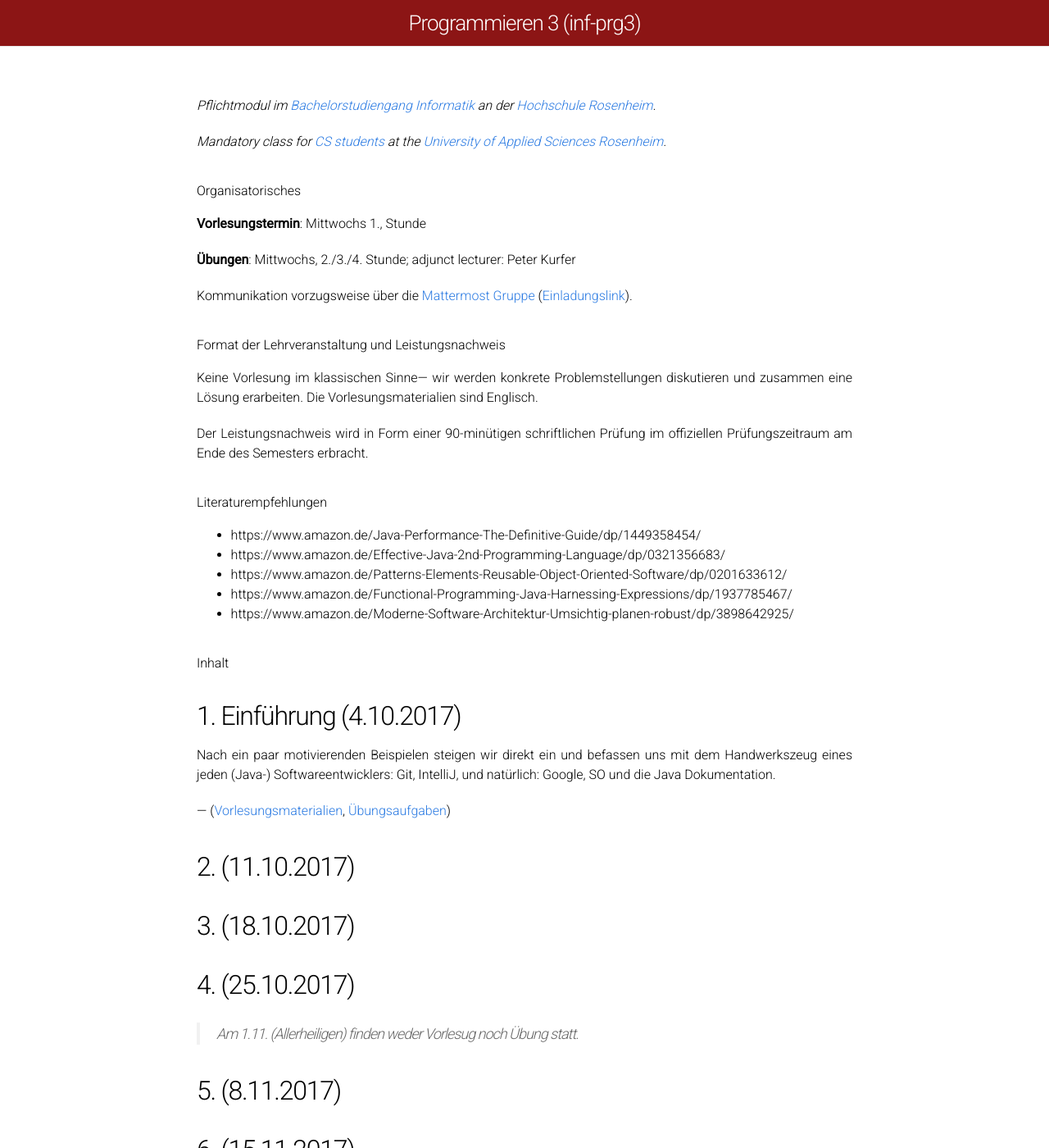
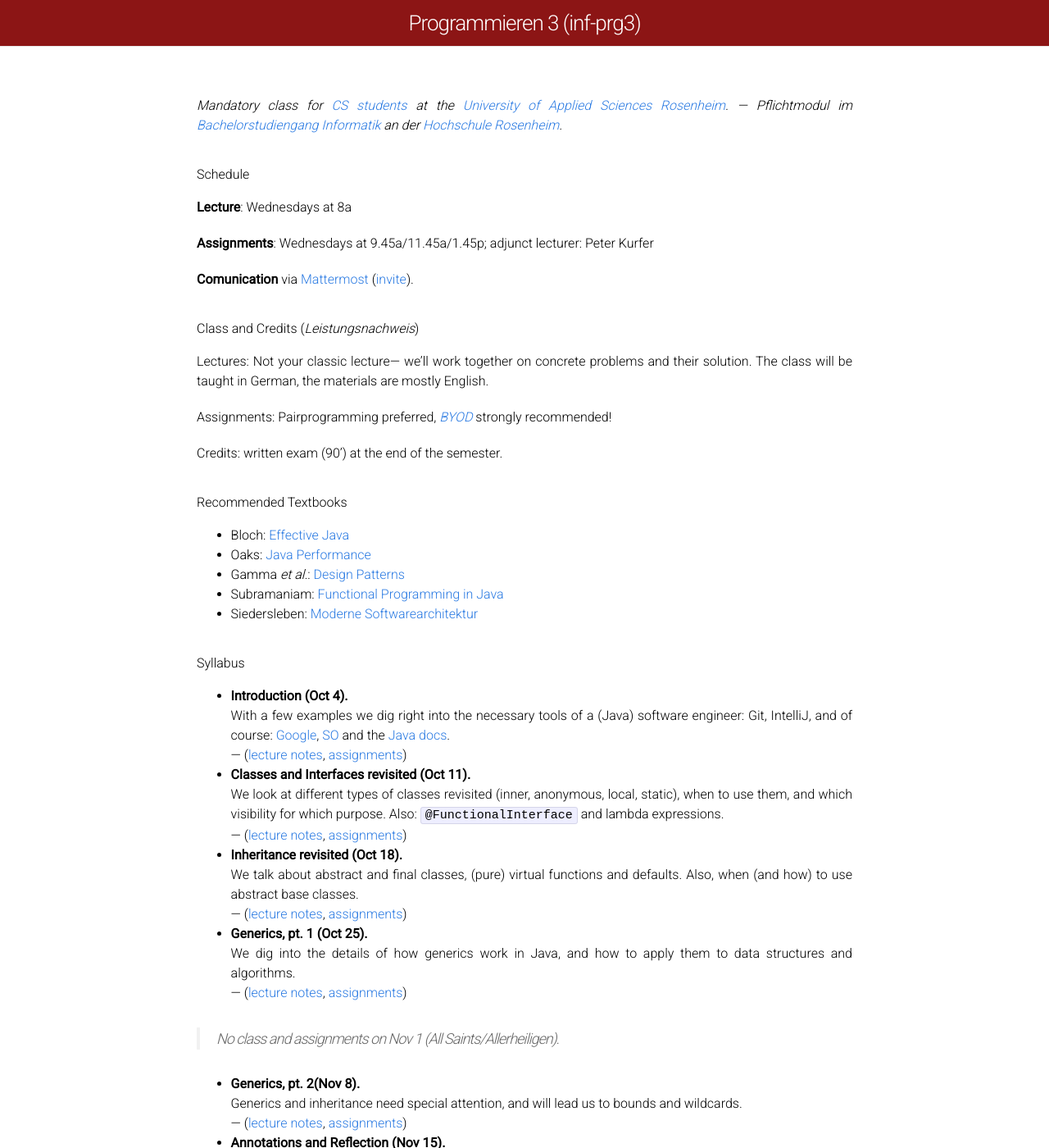
Before and after one commit to daschub/hsro-inf-prg3.github.io, a Jekyll site: the page built from Readme.md, in a window 1280 px wide and 1400 px high. Shown: the whole window at 82% size. Built offline with Jekyll 4.4.1, drawn with Linux system fonts in a browser that asks for light colours; our own code applies the rules of GitHub Pages for plain Markdown files; some of the changed text lies outside the part shown.

Commit message:
English, please.

```diff
--- a/Readme.md
+++ b/Readme.md
@@ -1,63 +1,118 @@
-_Pflichtmodul im [Bachelorstudiengang Informatik](https://www.fh-rosenheim.de/technik/informatik-mathematik/informatik-bachelor/) an der [Hochschule Rosenheim](www.fh-rosenheim.de)._
+_Mandatory class for [CS students](https://www.fh-rosenheim.de/technik/informatik-mathematik/informatik-bachelor/) at the [University of Applied Sciences Rosenheim](https://www.fh-rosenheim.de). --- Pflichtmodul im [Bachelorstudiengang Informatik](https://www.fh-rosenheim.de/technik/informatik-mathematik/informatik-bachelor/) an der [Hochschule Rosenheim](https://www.fh-rosenheim.de)._
 
-_Mandatory class for [CS students](https://www.fh-rosenheim.de/technik/informatik-mathematik/informatik-bachelor/) at the [University of Applied Sciences Rosenheim](www.fh-rosenheim.de)._
+# Schedule
 
-# Organisatorisches
+**Lecture**: Wednesdays at 8a
 
-**Vorlesungstermin**: Mittwochs 1., Stunde
+**Assignments**: Wednesdays at 9.45a/11.45a/1.45p; adjunct lecturer: Peter Kurfer
 
-**Übungen**: Mittwochs, 2./3./4. Stunde; adjunct lecturer: Peter Kurfer
-
-Kommunikation vorzugsweise über die [Mattermost Gruppe](https://inf-mattermost.fh-rosenheim.de/inf-prg3/channels/town-square) ([Einladungslink](https://inf-mattermost.fh-rosenheim.de/signup_user_complete/?id=c8n9474tq3dm8mjn7cse1xsesa)).
+**Comunication** via [Mattermost](https://inf-mattermost.fh-rosenheim.de/inf-prg3/channels/town-square) ([invite](https://inf-mattermost.fh-rosenheim.de/signup_user_complete/?id=c8n9474tq3dm8mjn7cse1xsesa)).
 
 
-# Format der Lehrveranstaltung und Leistungsnachweis
-Keine Vorlesung im klassischen Sinne--- wir werden konkrete Problemstellungen diskutieren und zusammen eine Lösung erarbeiten.
-Die Vorlesungsmaterialien sind Englisch.
+# Class and Credits (_Leistungsnachweis_)
+Lectures: Not your classic lecture--- we'll work together on concrete problems and their solution. The class will be taught in German, the materials are mostly English.
 
-Der Leistungsnachweis wird in Form einer 90-minütigen schriftlichen Prüfung im offiziellen Prüfungszeitraum am Ende des Semesters erbracht.
+Assignments: Pairprogramming preferred, [_BYOD_](https://en.wikipedia.org/wiki/Bring_your_own_device) strongly recommended!
+
+Credits: written exam (90') at the end of the semester.
 
 
-# Literaturempfehlungen
-- https://www.amazon.de/Java-Performance-The-Definitive-Guide/dp/1449358454/
-- https://www.amazon.de/Effective-Java-2nd-Programming-Language/dp/0321356683/
-- https://www.amazon.de/Patterns-Elements-Reusable-Object-Oriented-Software/dp/0201633612/
-- https://www.amazon.de/Functional-Programming-Java-Harnessing-Expressions/dp/1937785467/
-- https://www.amazon.de/Moderne-Software-Architektur-Umsichtig-planen-robust/dp/3898642925/
-
-# Inhalt
-## 1. Einführung (4.10.2017)
-Nach ein paar motivierenden Beispielen steigen wir direkt ein und befassen uns mit dem Handwerkszeug eines jeden (Java-) Softwareentwicklers: Git, IntelliJ, und natürlich: Google, SO und die Java Dokumentation.
-
---- ([Vorlesungsmaterialien](01-vl-einfuehrung/), [Übungsaufgaben](01-uebung-tools/))
-
-## 2.  (11.10.2017)
-
-## 3.  (18.10.2017)
-
-## 4.  (25.10.2017)
-
-> Am 1.11. (Allerheiligen) finden weder Vorlesug noch Übung statt.
-
-## 5.  (8.11.2017)
-
-## 6.  (15.11.2017)
-
-## 7.  (22.11.2017)
-
-## 8.  (29.11.2017)
-
-## 9.  (6.12.2017)
-
-## 10.  (13.12.2017)
-
-## 11.  (20.12.2017)
-
-## 12. Einführung in die funktionale Programmierung (10.1.2018)
-
-## 13. Funktionale Programmierung in Java (17.1.2018)
-
-> Am 24.1.2018 findet ein Ausweich- bzw. Wiederholungstermin statt.
+# Recommended Textbooks
+- Bloch: [Effective Java](https://www.amazon.de/Effective-Java-2nd-Programming-Language/dp/0321356683/)
+- Oaks: [Java Performance](https://www.amazon.de/Java-Performance-The-Definitive-Guide/dp/1449358454/)
+- Gamma _et al._: [Design Patterns](https://www.amazon.de/Patterns-Elements-Reusable-Object-Oriented-Software/dp/0201633612/)
+- Subramaniam: [Functional Programming in Java](https://www.amazon.de/Functional-Programming-Java-Harnessing-Expressions/dp/1937785467/)
+- Siedersleben: [Moderne Softwarearchitektur](https://www.amazon.de/Moderne-Software-Architektur-Umsichtig-planen-robust/dp/3898642925/)
 
 
-_Alle Angaben vorbehaltlich von Änderungen.
+# Syllabus
+- **Introduction (Oct 4).**
+
+	With a few examples we dig right into the necessary tools of a (Java) software engineer: Git, IntelliJ, and of course: [Google](https://www.google.com), [SO](https://www.stackoverflow.com) and the [Java docs](http://docs.oracle.com/javase/8/docs/).
+
+	--- ([lecture notes](ln01-intro/), [assignments](/a01-tools/))
+
+- **Classes and Interfaces revisited (Oct 11).**
+
+	We look at different types of classes revisited (inner, anonymous, local, static), when to use them, and which visibility for which purpose.
+	Also: `@FunctionalInterface` and lambda expressions.
+
+	--- ([lecture notes](ln02-classes/), [assignments](/a02-classes/))
+
+- **Inheritance revisited (Oct 18).**
+
+	We talk about abstract and final classes, (pure) virtual functions and defaults.
+	Also, when (and how) to use abstract base classes.
+
+	--- ([lecture notes](ln03-inheritance/), [assignments](/a03-inheritance/))
+
+- **Generics, pt. 1 (Oct 25).**
+
+	We dig into the details of how generics work in Java, and how to apply them to data structures and algorithms.
+
+	--- ([lecture notes](ln04-generics1/), [assignments](/a04-generics1/))
+
+> No class and assignments on Nov 1 (All Saints/Allerheiligen).
+
+- **Generics, pt. 2(Nov 8).**
+
+	Generics and inheritance need special attention, and will lead us to bounds and wildcards.
+
+	--- ([lecture notes](ln05-generics2/), [assignments](/a05-generics2/))
+
+- **Annotations and Reflection (Nov 15).**
+
+	Learn how annotations and reflection work using examples of serialization (with [gson](https://github.com/google/gson)) and networking ([retrofit](https://github.com/square/retrofit)).
+
+	--- ([lecture notes](ln06-annots/), [assignments](/a06-annots/))
+
+- **Design patterns, pt. 1 (Nov 22).**
+
+	We begin with a few basic patterns: composite, iterator and observer, and use that to dive into Android and MVC/MVVC.
+
+	--- ([lecture notes](ln07-dp1/), [assignments](/a07-dp1/))
+
+- **Design patterns, pt. 2 (Nov 29).**
+
+	We look at more every-day-patterns: singleton, factory, strategy and visitor.
+
+	--- ([lecture notes](ln08-dp2/), [assignments](/a08-dp2/))
+
+- **Design patterns, pt. 3 (Dec 6).**
+
+	We round up a few more useful patterns: proxy and adapter to make other peoples' modules fit your needs, and flyweight to save on precious memory in (mostly) graphical apps.
+
+	--- ([lecture notes](ln09-dp3/), [assignments](/a09-dp3/))
+
+- **Parallel processing, pt. 1 (Dec 13).**
+
+	Because sometimes, you need to work more than one thing at a time!
+	We'll talk about threads and concurrency when it comes to resources.
+
+	--- ([lecture notes](ln10-threads/), [assignments](/a10-threads/))
+
+- **Parallel proccessing, pt. 2 (Dec 20).**
+
+	`Thread`s are clunky--- learn about a better `Future`, and what _promise chaining_ can do for you.
+
+	--- ([lecture notes](ln11-futures/), [assignments](/a11-futures/))
+
+- **Introduction to functional programming (Jan 10).**
+
+	Leave your imperative and objected oriented programming comfort zone and follow me down the rabbit hole of functional programming.
+
+	--- ([lecture notes](ln12-fp1/), [assignments](/a12-fp1/))
+
+- **Functional programming in Java (Jan 17).**
+
+	We talk about the specifics (and limits) of functional programming in Java.
+	Learn about the basic `filter`-`map`-`reduce` and more sophisticated ones such as `collect` and `groupingBy`.
+
+	--- ([lecture notes](ln13-fp2/), [assignments](/a13-fp2/))
+
+- **Review (Jan 24).**
+
+	Agenda _tbd_.
+
+
+_Subscribe to this page to follow updates._
```
Also changed, not shown: Remarks.md (+2 -2 lines), ln01-intro.md (added, +10 -0 lines).
